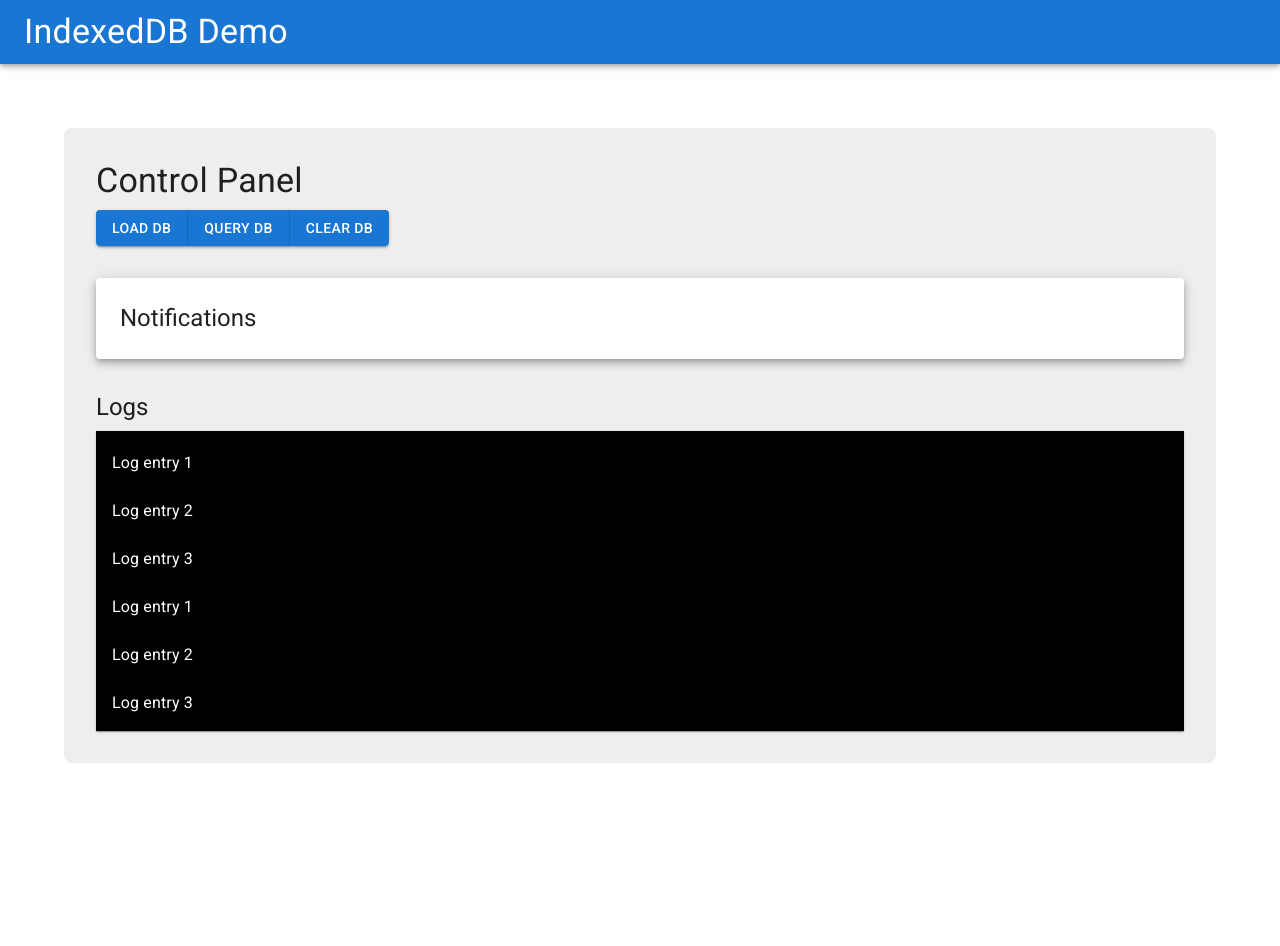
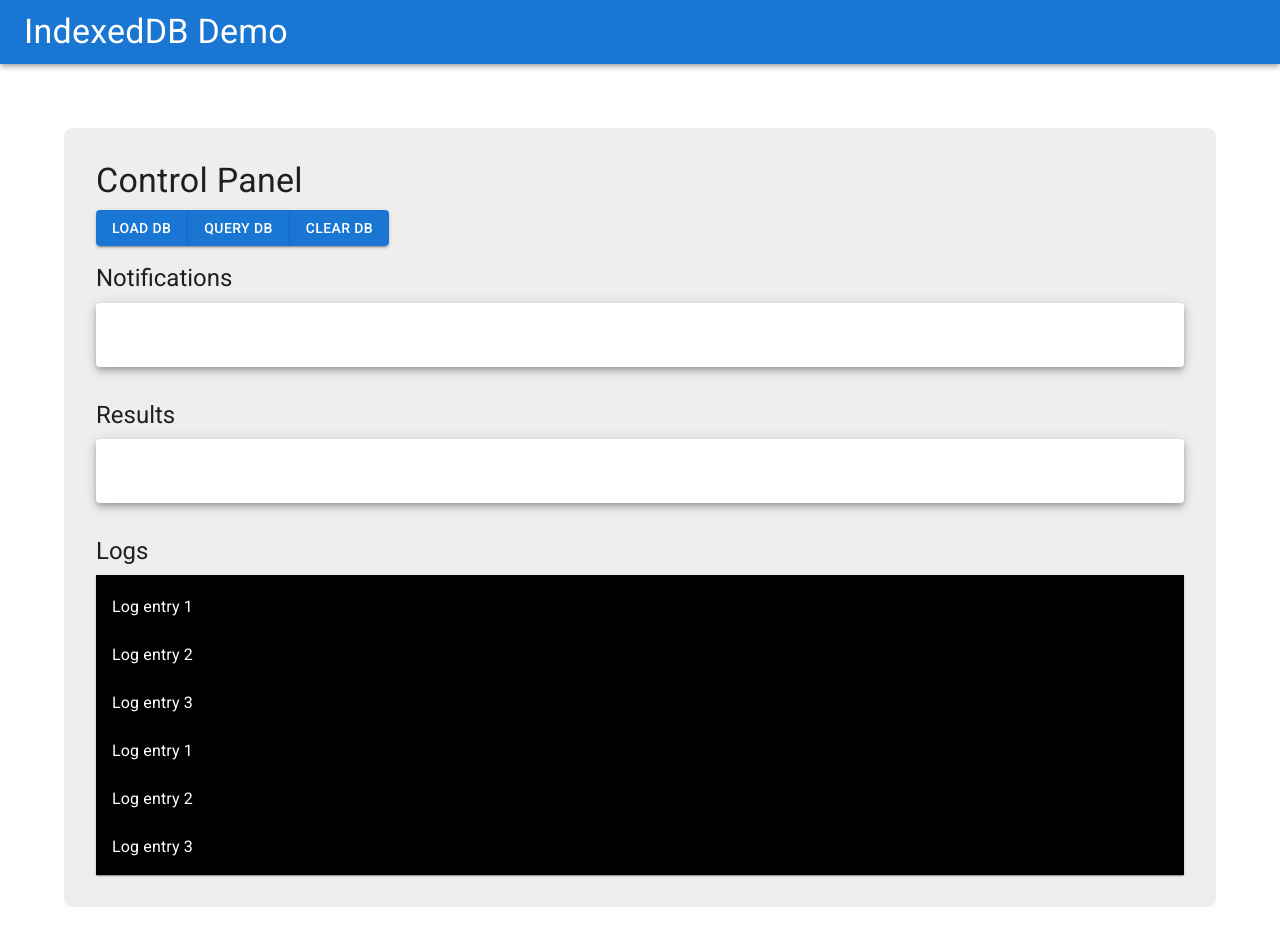
Before and after one commit to alik-balika/react-first-db-app, a React (Vite) app: page / in a window 1280 px wide. Shown: the top 946 px of the page. Before the commit the page ends 827 px from the top, so only its background shows below. Built offline with nearby package versions, Linux system fonts and the light colour scheme.

Commit message:
refactor LogPanel into Panel to use it for Notifications and Results Panel

```diff
--- a/src/components/LogPanel.jsx
+++ b/src/components/LogPanel.jsx
@@ -9,25 +9,30 @@ import {
   Box,
 } from "@mui/material";
 
-const LogPanel = ({ logEntries }) => {
+const Panel = ({
+  panelTitle,
+  entries = [],
+  style = {
+    p: 3,
+    mb: 4,
+    elevation: 5,
+  },
+  square = false,
+}) => {
   return (
     <Box>
       <Typography variant="h5" mb={1}>
-        Logs
+        {panelTitle}
       </Typography>
       <Paper
-        sx={{
-          maxHeight: 300,
-          overflow: "auto",
-          bgcolor: "black",
-          color: "white",
-        }}
-        square
+        sx={{ ...style, overflow: "auto" }}
+        square={square}
+        elevation={style.elevation}
       >
         <List>
-          {logEntries.map((logEntry, index) => (
+          {entries.map((entry, index) => (
             <ListItem key={index}>
-              <ListItemText primary={logEntry} />
+              <ListItemText primary={entry} />
             </ListItem>
           ))}
         </List>
@@ -36,8 +41,11 @@ const LogPanel = ({ logEntries }) => {
   );
 };
 
-LogPanel.propTypes = {
-  logEntries: PropTypes.array.isRequired,
+Panel.propTypes = {
+  panelTitle: PropTypes.string.isRequired,
+  entries: PropTypes.array,
+  style: PropTypes.object,
+  square: PropTypes.bool,
 };
 
-export default LogPanel;
+export default Panel;
--- a/src/components/PageContent.jsx
+++ b/src/components/PageContent.jsx
@@ -1,7 +1,7 @@
 import React from "react";
 import { clearDB, loadDB } from "../customer";
 import { Box, Button, ButtonGroup, Paper, Typography } from "@mui/material";
-import LogPanel from "./LogPanel";
+import Panel from "./LogPanel";
 
 // temporary to display logPanel
 const logEntries = [
@@ -37,17 +37,20 @@ const PageContent = () => {
         <Button>Query DB</Button>
         <Button>Clear DB</Button>
       </ButtonGroup>
-      {/* Potentially extract notifications to its own notification panel component */}
-      <Paper
-        elevation={5}
-        sx={{
-          p: 3,
-          my: 4,
-        }}
-      >
-        <Typography variant="h5">Notifications</Typography>
-      </Paper>
-      <LogPanel logEntries={logEntries} />
+      <Box mt={2}>
+        <Panel panelTitle="Notifications" />
+        <Panel panelTitle="Results" />
+        <Panel
+          panelTitle="Logs"
+          entries={logEntries}
+          style={{
+            maxHeight: 300,
+            bgcolor: "black",
+            color: "white",
+          }}
+          square={true}
+        />
+      </Box>
     </Box>
   );
 };
```
Also changed, not shown: 1 other file (tests, documents, lock files or other folders).
